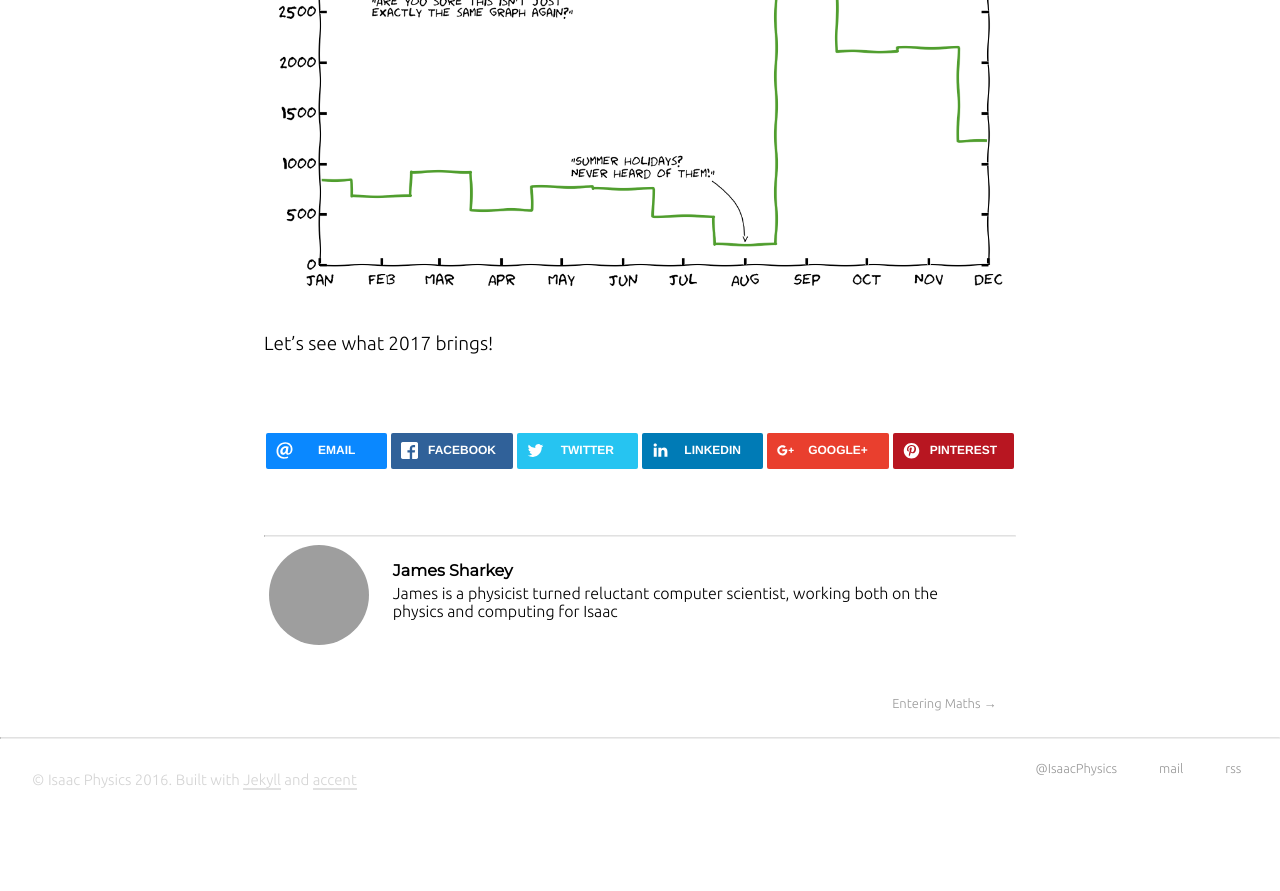
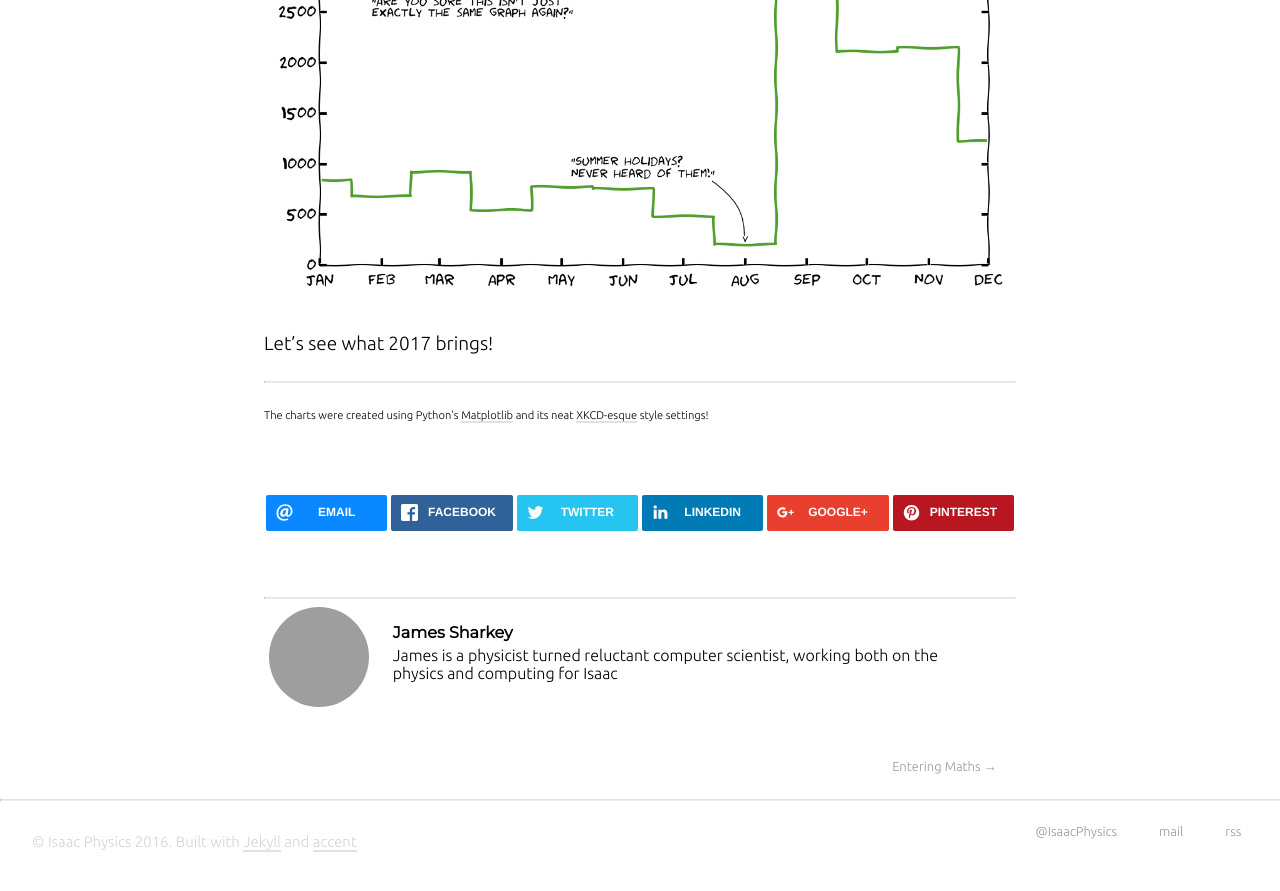
Before and after one commit to isaacphysics/isaac-labs, a Jekyll site: the page built from blog/_posts/2017-01-21-isaac-physics-2016-in-numbers.markdown, in a window 1280 px wide and 900 px high, scrolled down 2007 px, cut to the strip 0-891 px from the top of the window. Built offline with Jekyll 4.4.1, drawn with Linux system fonts in a browser that asks for light colours; nearby versions of some CDN libraries; before the commit the page ends 2845 px from its top, so only the background shows below that; grey boxes are pictures that could not be loaded.

Commit message:
Credit matplotlib and the XKCD style plots

```diff
--- a/blog/_posts/2017-01-21-isaac-physics-2016-in-numbers.markdown
+++ b/blog/_posts/2017-01-21-isaac-physics-2016-in-numbers.markdown
@@ -60,3 +60,7 @@ One last chart, showing lots of homework set by our teachers; hard at work even
 </figure>
 
 Let's see what 2017 brings!
+
+---
+
+<p style="font-size:0.7rem;">The charts were created using Python's <a href="http://matplotlib.org/" target="_blank" rel="nofollow">Matplotlib</a> and its neat <a href="http://matplotlib.org/xkcd/examples/showcase/xkcd.html" target="_blank" rel="nofollow">XKCD-esque</a> style settings!</p>
```
